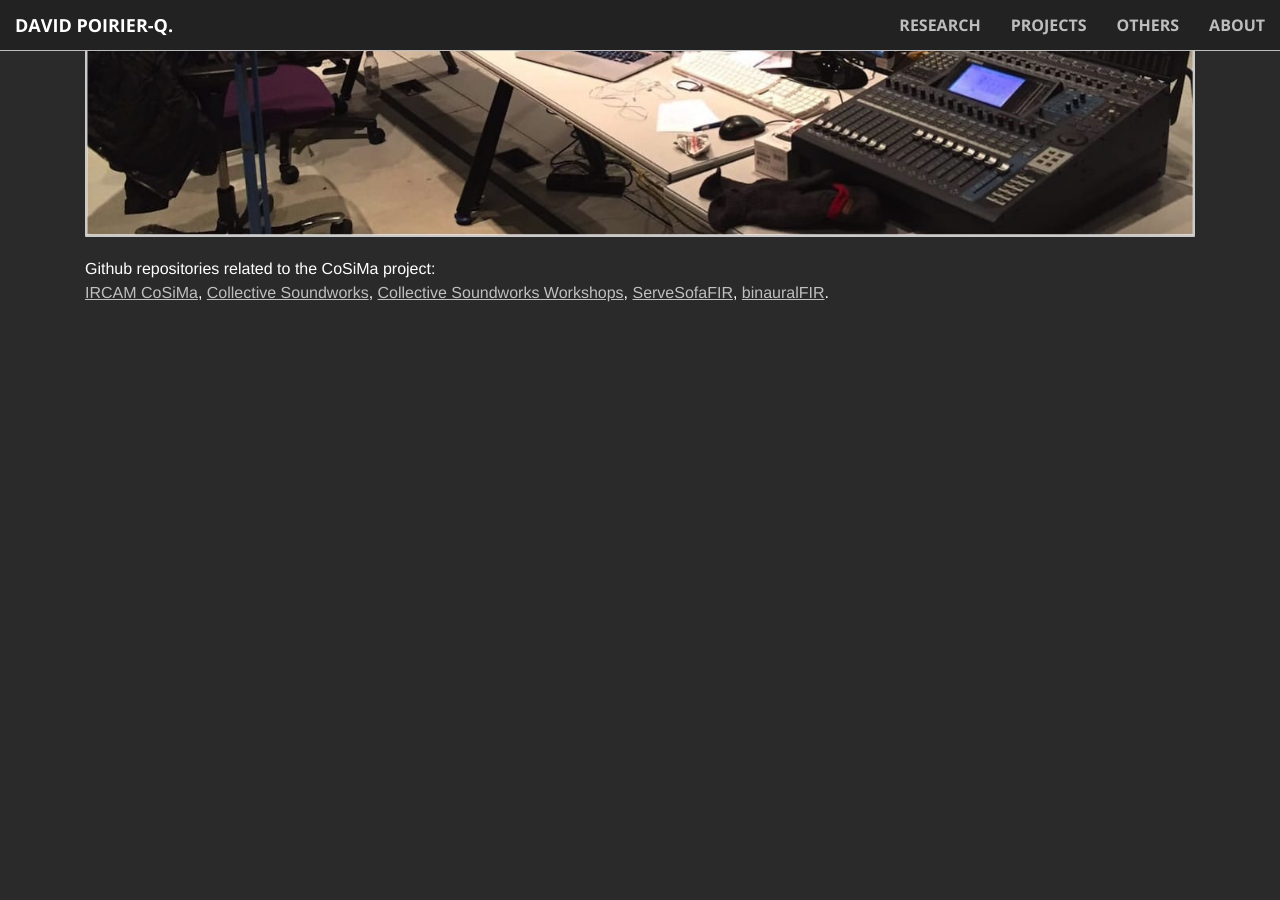
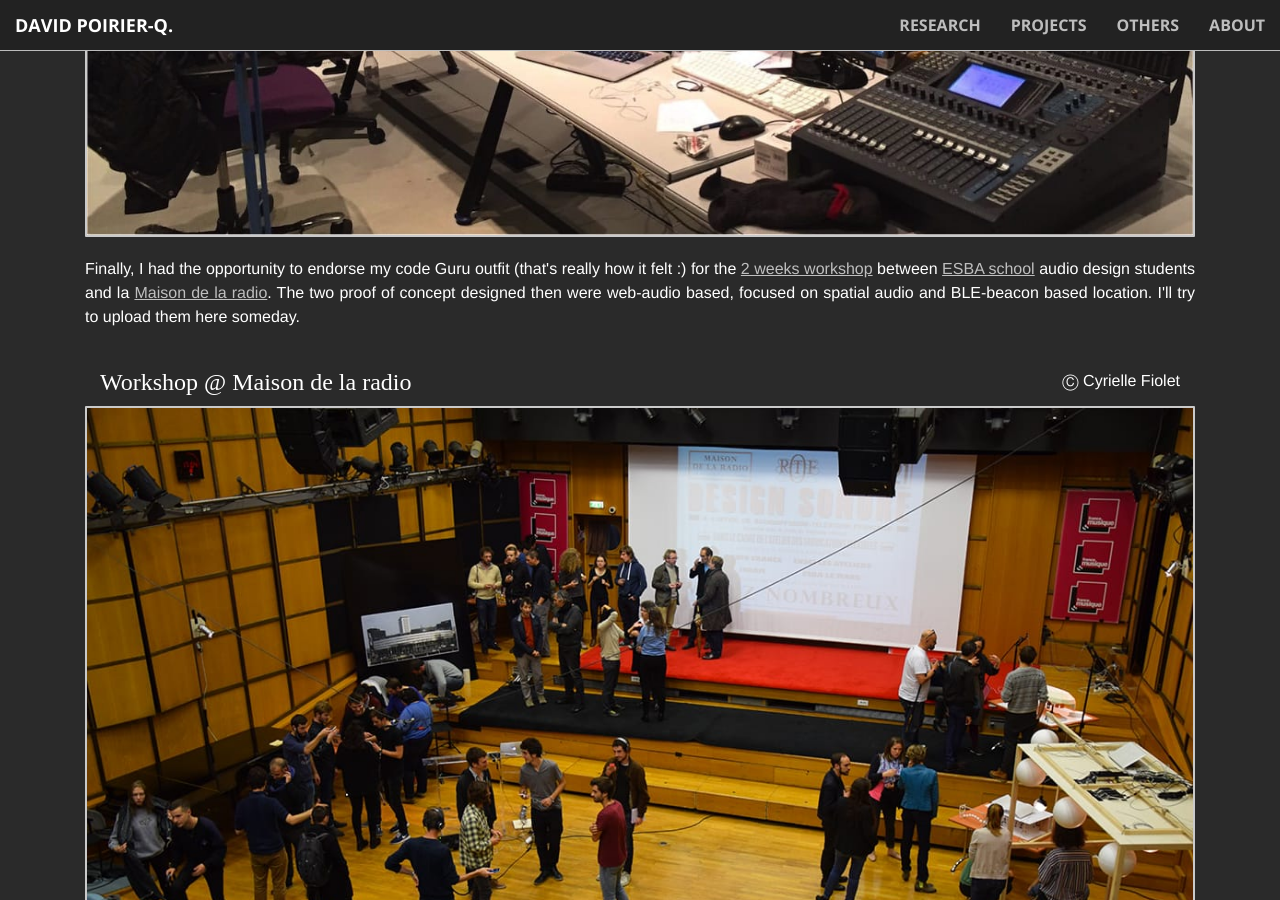
Before and after one commit to PyrApple/pyrapple.github.io, a Jekyll site: the page built from pages/cosima.html, in a window 1280 px wide and 900 px high, scrolled down 5488 px. Built offline with Jekyll 4.4.1, drawn with Linux system fonts in a browser that asks for light colours; before the commit the page ends 5913 px from its top, so only the background shows below that; some of the changed text lies outside the part shown.

Commit message:
added workshop at mdlr to cosima project

```diff
--- a/pages/cosima.html
+++ b/pages/cosima.html
@@ -26,7 +26,7 @@ layout: default
 
       <p> </p> <!-- force empty vspace -->
 
-      <p>During this project, I had the opportunity to work with <a class="text-faded link-on-primary-bg" href="http://www.lorbi.info/wp/">Lorenzo Bianchi Hoesch</a> on 2 installations part of his “Audio Proxemic Fields” residence: <i>Studio</i>, presented during the IRCAM Forum in March 2017 (see video below), and <i>Square</i>, presented during the <a class="text-faded link-on-primary-bg" href="https://www.ircam.fr/agenda/square/detail/">2017 Manifest Festival</a>. Square is a web based install around the Stravinsky Place, Paris. Connect your device to <a class="text-faded link-on-primary-bg" href="https://apps.cosima.ircam.fr/square">https://apps.cosima.ircam.fr/square</a>, plug your headphones, and enjoy.</p>
+      <p>During this project, I had the opportunity to work with <a class="text-faded link-on-primary-bg" href="http://www.lorbi.info/wp/">Lorenzo Bianchi Hoesch</a> on 2 installations part of his “Audio Proxemic Fields” residence: <i>Studio</i>, presented during the IRCAM Forum in March 2017 (see video below), and <i><a class="text-faded link-on-primary-bg" href="http://forumnet.ircam.fr/tribune/square/">Square</i></a>, presented during the <a class="text-faded link-on-primary-bg" href="https://www.ircam.fr/agenda/square/detail/">2017 Manifest Festival</a>. Square is a web based install around the Stravinsky Place in Paris: simply connect your device to <a class="text-faded link-on-primary-bg" href="https://apps.cosima.ircam.fr/square">strav.eu</a>, plug your headphones, and enjoy.</p>
 
       <h3>Proxemic Fields residence: kick-off presentation</h3>
       <video width="100%" poster="http://medias.ircam.fr/media/thumbnails/bianchi01.jpg" controls="" data-title="Proxemic Fields de Lorenzo Bianchi" preload="none">
@@ -59,6 +59,13 @@ layout: default
       <h3>Healthy working environment</h3>
       <p><img src="{{ site.baseurl }}/img/cosima-proxemic-studio-5.jpg" class="img-responsive img-framed-on-primary" alt=""></p>
 
+      <p> Finally, I had the opportunity to endorse my code Guru outfit (that's really how it felt :) for the <a class="text-faded link-on-primary-bg" href="https://www.ircam.fr/article/detail/master-design-sonore/">2 weeks workshop</a> between <a class="text-faded link-on-primary-bg" href="http://lemans.esba-talm.fr/">ESBA school</a> audio design students and la <a class="text-faded link-on-primary-bg" href="http://www.maisondelaradio.fr/">Maison de la radio</a>. The two proof of concept designed then were web-audio based, focused on spatial audio and BLE-beacon based location. I'll try to upload them here someday. <p>
+
+      <div class="col-xs-8 text-left"> <h3>Workshop @ Maison de la radio</h3> </div>
+      <div class="col-xs-4 text-right"> <p style="margin-top:20px; margin-bottom:10px">&#9400; Cyrielle Fiolet </p> </div>
+      <p><img src="{{ site.baseurl }}/img/cosima-mdlr-workshop.jpg" class="img-responsive img-framed-on-primary" alt=""></p>
+
+
       <p>Github repositories related to the CoSiMa project: <br>
           <a class="text-faded link-on-primary-bg" href="https://github.com/ircam-cosima">IRCAM CoSiMa</a>,
           <a class="text-faded link-on-primary-bg" href="https://github.com/collective-soundworks">Collective Soundworks</a>,
```
Also changed, not shown: img/cosima-mdlr-workshop.jpg (added).
